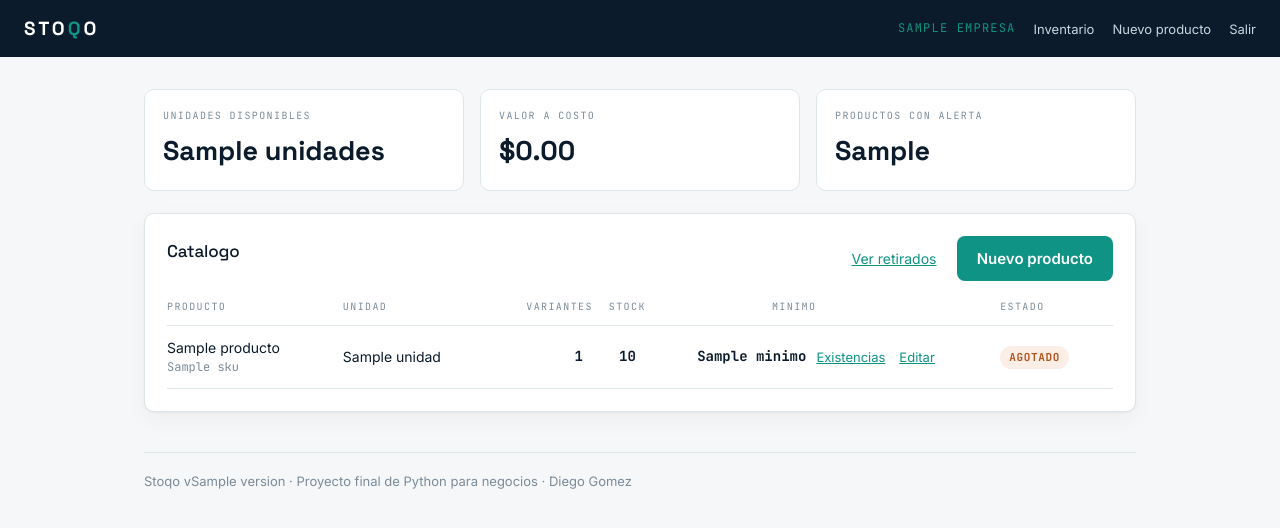
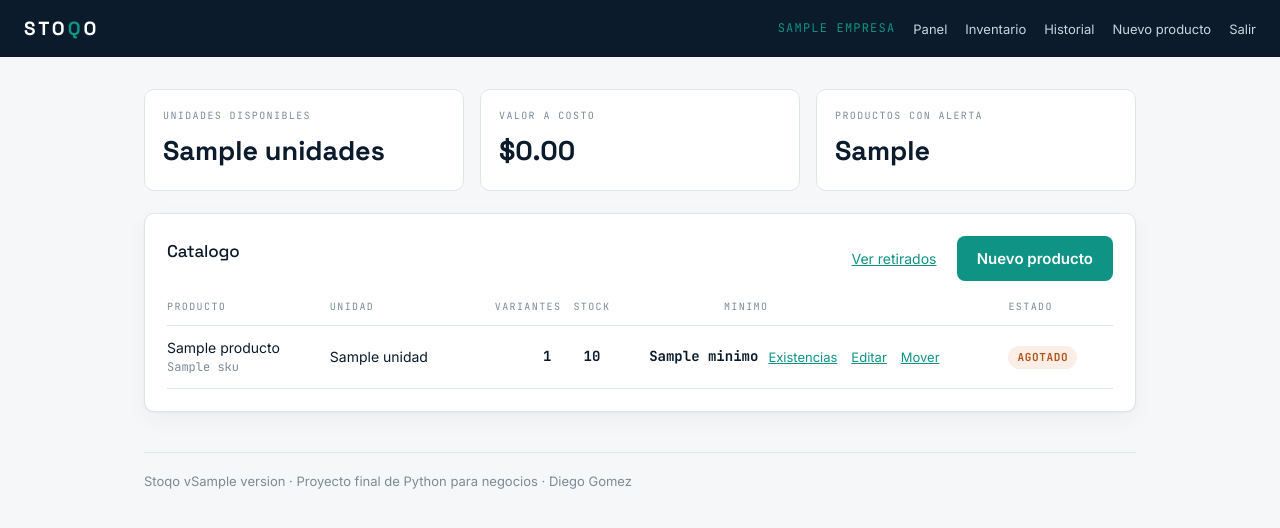
Before and after one commit to Diegogroca/stoqoapp, a FastAPI app: template templates/inventario.html in a window 1280 px wide. Shown: the top 528 px of the page. Run offline with FastAPI, Linux system fonts and the light colour scheme; the template is opened without the code that fills it: most values are stand-ins (such as "Sample title", 1, 10 or a date in 2020).

Commit message:
Agrega navegacion a panel e historial

```diff
--- a/templates/base.html
+++ b/templates/base.html
@@ -331,7 +331,9 @@
     {% if empresa %}
     <nav>
       <span class="empresa">{{ empresa.nombre }}</span>
+      <a href="/panel">Panel</a>
       <a href="/inventario">Inventario</a>
+      <a href="/historial">Historial</a>
       <a href="/productos/nuevo">Nuevo producto</a>
       <form method="post" action="/salir" style="display:inline;margin:0">
         <button type="submit">Salir</button>
--- a/templates/inventario.html
+++ b/templates/inventario.html
@@ -71,6 +71,10 @@
                style="font-size:13px">Existencias</a>
             <a href="/productos/{{ fila.producto.id }}/editar"
                style="font-size:13px;margin-left:10px">Editar</a>
+            {% if fila.variantes|length == 1 %}
+            <a href="/variantes/{{ fila.variantes[0].variante.id }}/movimiento"
+               style="font-size:13px;margin-left:10px">Mover</a>
+            {% endif %}
           </td>
           <td>
             {% if viendo_retirados %}
@@ -99,7 +103,10 @@
             <td></td>
             <td class="num">{{ detalle.variante.stock }}</td>
             <td></td>
-            <td></td>
+            <td>
+              <a href="/variantes/{{ detalle.variante.id }}/movimiento"
+                 style="font-size:13px">Mover</a>
+            </td>
             <td></td>
           </tr>
           {% endfor %}
```
